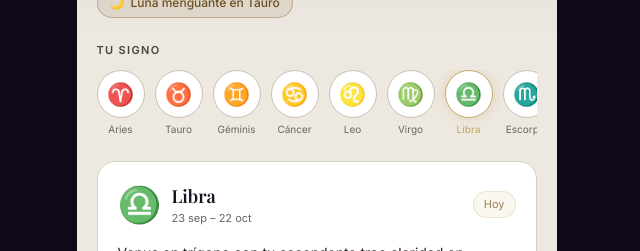
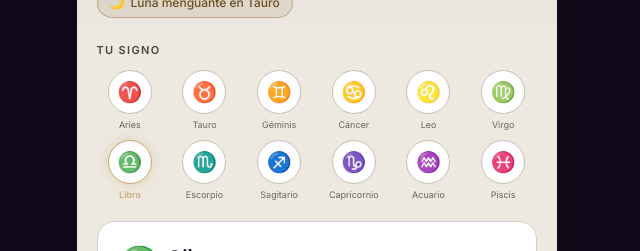
Before and after one commit to arielbustos79-cloud/astrolife, a Next.js app: page /inicio in a window 1280 px wide. Shown: the part 148-399 px from the top of the page, without its empty margins (316-956 px from the left). Built offline with nearby package versions, Linux system fonts and the light colour scheme; no server answers.

Commit message:
fix: selector de signos en grilla 2x6 sin scroll horizontal
Reemplaza flex-row con overflow-x-auto por grid 6 columnas x 2 filas.
Todos los signos visibles de una vez, sin necesidad de scroll.

Co-Authored-By: Claude Sonnet 4.6 <noreply@anthropic.com>

```diff
--- a/src/components/home/SignAndHoroscope.tsx
+++ b/src/components/home/SignAndHoroscope.tsx
@@ -122,7 +122,7 @@ export function SignAndHoroscope() {
         <p className="mb-3 text-[11px] font-semibold uppercase tracking-[0.12em] text-[#4A4540]">
           Tu signo
         </p>
-        <div className="flex gap-2.5 overflow-x-auto pb-1 [scrollbar-width:none]">
+        <div className="grid w-full grid-cols-6 grid-rows-2 gap-2">
           {ZODIAC_SIGNS.map((s) => {
             const active = s.id === signId;
             return (
@@ -130,10 +130,10 @@ export function SignAndHoroscope() {
                 key={s.id}
                 type="button"
                 onClick={() => selectSign(s.id)}
-                className="flex flex-shrink-0 flex-col items-center gap-1"
+                className="flex flex-col items-center gap-1"
               >
                 <span
-                  className={`flex h-12 w-12 items-center justify-center rounded-full border-[1.5px] text-[22px] text-[#1A1020] transition-all ${
+                  className={`flex h-11 w-11 items-center justify-center rounded-full border-[1.5px] text-[20px] text-[#1A1020] transition-all ${
                     active
                       ? "border-gold bg-white shadow-[0_0_12px_rgba(200,169,110,0.35)]"
                       : "border-[#C8C0B4] bg-white"
@@ -142,7 +142,7 @@ export function SignAndHoroscope() {
                   {s.symbol}
                 </span>
                 <span
-                  className={`text-[10px] ${
+                  className={`text-[9px] ${
                     active ? "font-medium text-gold" : "text-[#6B6560]"
                   }`}
                 >
```
